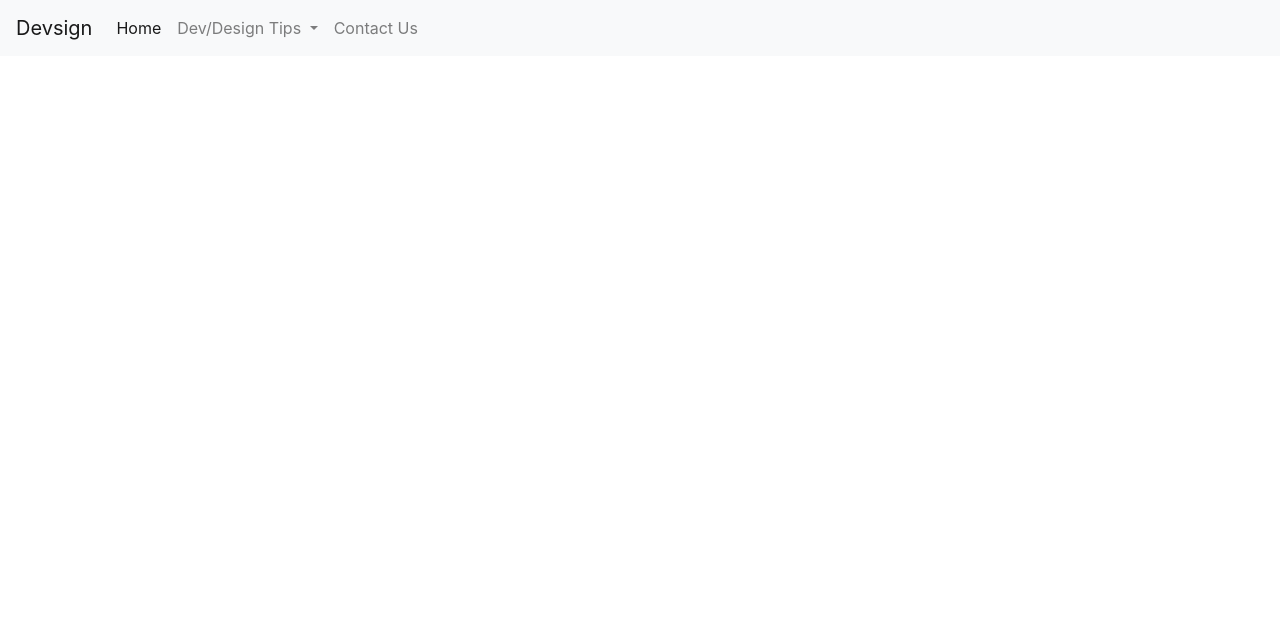
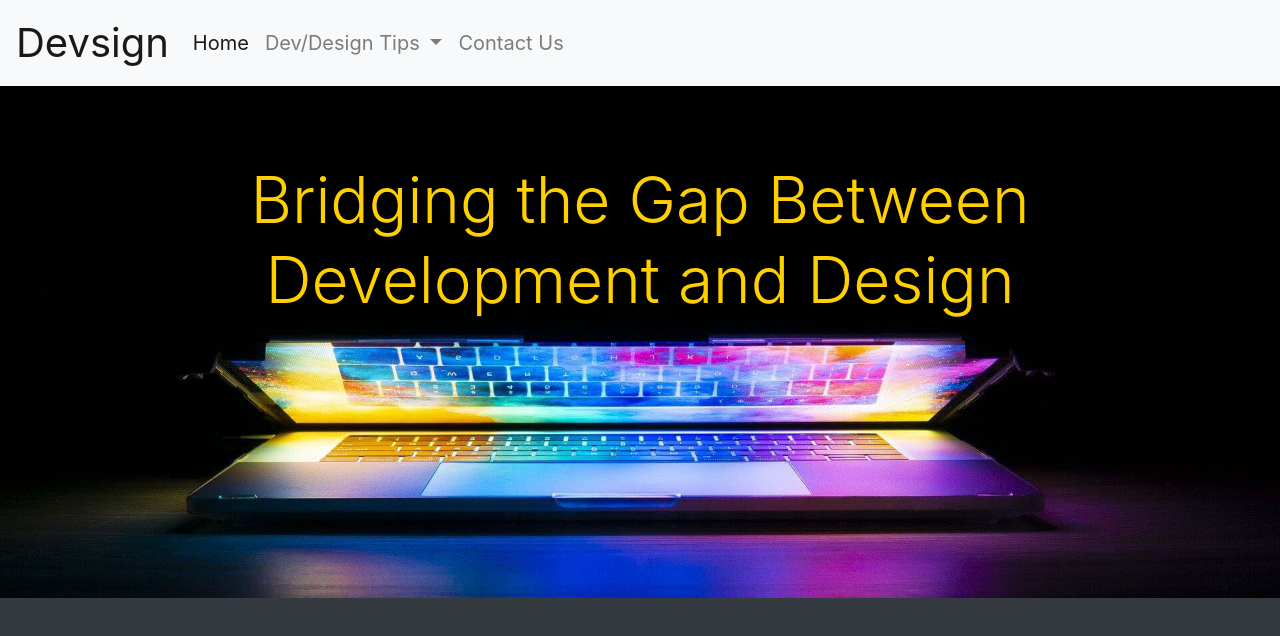
Before and after one commit to radubuc/front-end-tech, a website: page week-3/hw2/index.html in a window 1280 px wide. Drawn offline with nearby package versions, Linux system fonts and the light colour scheme.

Commit message:
Added my own external css file and worked on body, navbar-brand, and display-1 styling

```diff
--- a/week-3/hw2/index.html
+++ b/week-3/hw2/index.html
@@ -7,9 +7,10 @@
     <title>HW - Attempt 2</title>
     <!-- Make sure bootstrap CSS is before my CSS! -->
     <link rel="stylesheet" href="node_modules/bootstrap/dist/css/bootstrap.css">
+    <link rel="stylesheet" href="styles.css">
 
 </head>
-<body>
+<body >
     <!-- Test components -->
     <!-- <div class="alert alert-primary" role="alert">
         A simple primary alert—check it out!
@@ -93,6 +94,12 @@
         </div>
     </nav>
 
+    <img src="assets/glowing-keyboard-bg-cropped.jpg" class="img-fluid" alt="Responsive image">
+
+    <!-- <div class="test"> -->
+        <h1 class="display-1">Bridging the Gap Between <br />Development and Design</h1>
+    <!-- </div> -->
+
 
     <br /><br /><br /><br />
     <script src="node_modules/jquery/dist/jquery.js"></script>
--- /dev/null
+++ b/week-3/hw2/styles.css
@@ -0,0 +1,64 @@
+/* Bootstrap predefined colors:
+    --blue: #007bff;
+    --indigo: #6610f2;
+    --purple: #6f42c1;
+    --pink: #e83e8c;
+    --red: #dc3545;
+    --orange: #fd7e14;
+    --yellow: #ffc107;
+    --green: #28a745;
+    --teal: #20c997;
+    --cyan: #17a2b8;
+    --white: #fff;
+    --gray: #6c757d;
+    --gray-dark: #343a40;
+    --primary: #007bff;
+    --secondary: #6c757d;
+    --success: #28a745;
+    --info: #17a2b8;
+    --warning: #ffc107;
+    --danger: #dc3545;
+    --light: #f8f9fa;
+    --dark: #343a40; */
+
+
+body {
+    background-color: #343a40;
+    font-size: 1.25rem;
+}
+
+.navbar-brand {
+    font-size: 2.5rem;
+}
+
+
+
+.display-1 {
+    font-size: 4rem;
+    line-height: 1.25;
+    color: #ffd000;
+    text-align: center;
+    margin-top: 10rem;
+
+    position:absolute;
+    left: 0px;
+    top: 0px;
+    width: 100%;
+    z-index: 1;
+  }
+
+  /* .test {
+    position:absolute;
+    left: 0px;
+    top: 0px;
+    z-index: 1;
+
+    position: absolute;
+    left: 0px;
+    top: 0px;
+    width: 100%;
+    height: 120px;
+    border: 3px solid green;
+    z-index: 1;
+
+  } */
```
Also changed, not shown: week-3/index.html (+2 -2 lines), week-3/hw2/assets/glowing-keyboard-bg-cropped.jpg (added), week-3/hw2/assets/glowing-keyboard-bg.jpg (added).
